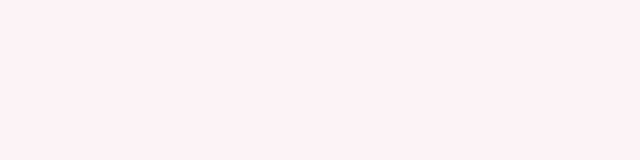
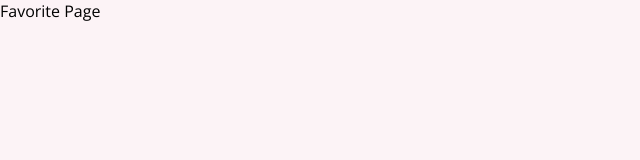
Before and after one commit to olamideakintayo/meet-up-app, a React (Create React App) app: page /favorites in a window 1280 px wide. Before the commit this address had no page. Shown: the top 160 px of the page, without its empty margins (0-640 px from the left). Built offline with nearby package versions, Linux system fonts and the light colour scheme.

Commit message:
routing path

```diff
--- a/src/App.js
+++ b/src/App.js
@@ -10,8 +10,8 @@ const App = () => {
      <Routes>
 
     <Route path='/' element={<AllMeetupsPage />}/>
-    <Route path='/' element={<NewMeetupPage />}/>
-    <Route path='/' element={<FavoritesPage />}/>
+    <Route path='new-meetup' element={<NewMeetupPage />}/>
+    <Route path='favorites' element={<FavoritesPage />}/>
 
     </Routes>
     </div>
```
